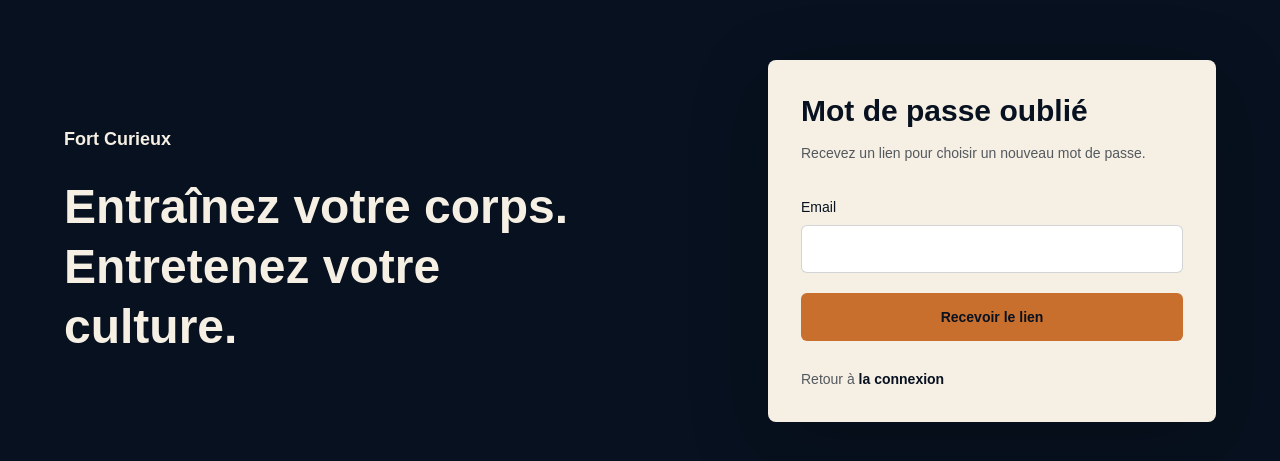
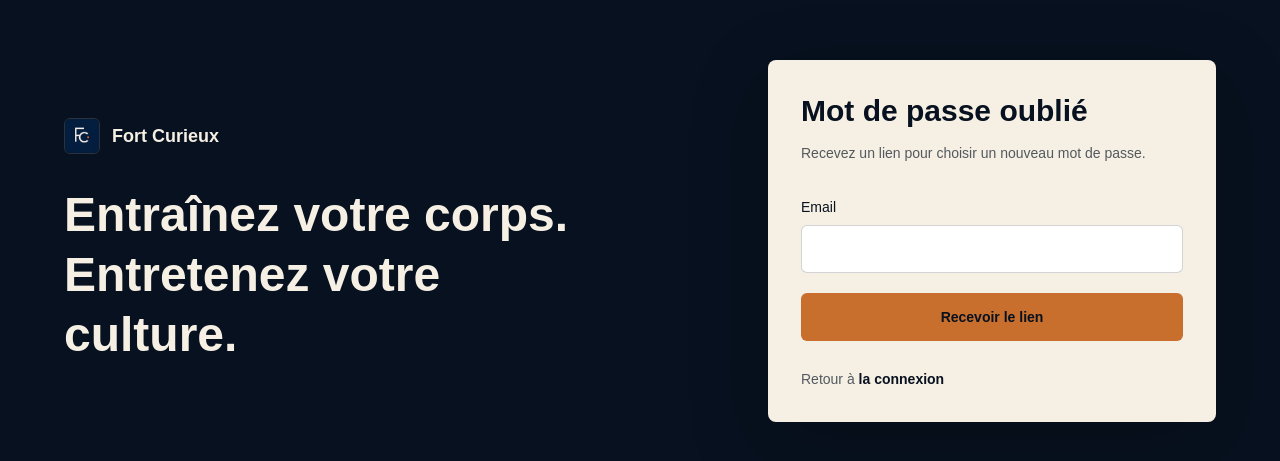
Before and after one commit to fabproductbuilder/fort-curieux, a Next.js app: page /mot-de-passe-oublie in a window 1280 px wide. Shown: the part 159-620 px from the top of the page. Built offline with nearby package versions, Linux system fonts and the light colour scheme.

Commit message:
Unify Fort Curieux brand mark

```diff
--- a/src/app/app/culture/page.tsx
+++ b/src/app/app/culture/page.tsx
@@ -1,5 +1,6 @@
 import Link from "next/link";
 import { redirect } from "next/navigation";
+import { BrandMark } from "@/components/brand/brand-mark";
 import { createClient } from "@/lib/supabase/server";
 import type { CultureCategory, CultureCollection } from "@/types/culture";
 
@@ -119,9 +120,7 @@ export default async function CulturePage() {
 			<section className="mx-auto flex min-h-[calc(100vh-3rem)] w-full max-w-5xl flex-col gap-8 sm:min-h-[calc(100vh-4rem)] sm:gap-10">
 				<header className="flex flex-col gap-4 border-b border-ivory/15 pb-5 sm:flex-row sm:items-center sm:justify-between">
 					<div>
-						<Link href="/app" className="inline-flex min-h-9 items-center text-lg font-semibold underline-offset-4 hover:underline">
-							Fort Curieux
-						</Link>
+						<BrandMark href="/app" />
 						<p className="mt-2 text-sm text-ivory/58">Culture</p>
 					</div>
 					<Link href="/app" className="inline-flex h-11 w-full items-center justify-center rounded-md border border-ivory/25 px-4 text-sm font-semibold text-ivory transition hover:border-accent hover:text-accent sm:w-auto">
--- a/src/app/app/culture/quiz/page.tsx
+++ b/src/app/app/culture/quiz/page.tsx
@@ -1,5 +1,6 @@
 import Link from "next/link";
 import { redirect } from "next/navigation";
+import { BrandMark } from "@/components/brand/brand-mark";
 import { CultureOralQuiz, type CultureOralQuizQuestion } from "@/components/culture/culture-oral-quiz";
 import { createClient } from "@/lib/supabase/server";
 import type { CultureCategory, CultureCollection } from "@/types/culture";
@@ -97,9 +98,7 @@ export default async function CultureQuizPage() {
 			<section className="mx-auto flex min-h-[calc(100vh-3rem)] w-full max-w-3xl flex-col gap-8 sm:min-h-[calc(100vh-4rem)] sm:gap-10">
 				<header className="flex flex-col gap-4 border-b border-ivory/15 pb-5 sm:flex-row sm:items-center sm:justify-between">
 					<div>
-						<Link href="/app" className="inline-flex min-h-9 items-center text-lg font-semibold underline-offset-4 hover:underline">
-							Fort Curieux
-						</Link>
+						<BrandMark href="/app" />
 						<p className="mt-2 text-sm text-ivory/58">
 							<Link href="/app/culture" className="underline-offset-4 hover:text-accent hover:underline">
 								Culture
--- a/src/app/app/culture/session/page.tsx
+++ b/src/app/app/culture/session/page.tsx
@@ -1,5 +1,6 @@
 import Link from "next/link";
 import { redirect } from "next/navigation";
+import { BrandMark } from "@/components/brand/brand-mark";
 import { CultureSession, type CultureSessionQuestion } from "@/components/culture/culture-session";
 import { createClient } from "@/lib/supabase/server";
 import type { CultureCategory, CultureCollection } from "@/types/culture";
@@ -203,9 +204,7 @@ export default async function CultureSessionPage() {
 			<section className="mx-auto flex min-h-[calc(100vh-3rem)] w-full max-w-3xl flex-col gap-8 sm:min-h-[calc(100vh-4rem)] sm:gap-10">
 				<header className="flex flex-col gap-4 border-b border-ivory/15 pb-5 sm:flex-row sm:items-center sm:justify-between">
 					<div>
-						<Link href="/app" className="inline-flex min-h-9 items-center text-lg font-semibold underline-offset-4 hover:underline">
-							Fort Curieux
-						</Link>
+						<BrandMark href="/app" />
 						<p className="mt-2 text-sm text-ivory/58">
 							<Link href="/app/culture" className="underline-offset-4 hover:text-accent hover:underline">
 								Culture
--- a/src/app/app/page.tsx
+++ b/src/app/app/page.tsx
@@ -1,6 +1,6 @@
 import { redirect } from "next/navigation";
 import Link from "next/link";
-import Image from "next/image";
+import { BrandMark } from "@/components/brand/brand-mark";
 import { createClient } from "@/lib/supabase/server";
 import { signOutAction } from "./actions";
 
@@ -22,10 +22,7 @@ export default async function AppPage() {
 		<main className="min-h-screen bg-night px-4 py-6 text-ivory sm:px-10 sm:py-8 lg:px-16">
 			<section className="mx-auto flex min-h-[calc(100vh-3rem)] w-full max-w-5xl flex-col justify-between gap-10 sm:min-h-[calc(100vh-4rem)] sm:gap-12">
 				<header className="flex flex-col gap-3 border-b border-ivory/15 pb-5 sm:flex-row sm:items-center sm:justify-between">
-					<div className="flex items-center gap-3">
-						<Image src="/icons/icon-192.png" alt="" width={36} height={36} priority className="h-9 w-9 rounded-md border border-ivory/15" />
-						<p className="text-lg font-semibold">Fort Curieux</p>
-					</div>
+					<BrandMark priority />
 					<p className="break-all text-sm text-ivory/68 sm:break-normal">{email}</p>
 				</header>
 
--- a/src/app/app/sport/historique/page.tsx
+++ b/src/app/app/sport/historique/page.tsx
@@ -1,5 +1,6 @@
 import Link from "next/link";
 import { redirect } from "next/navigation";
+import { BrandMark } from "@/components/brand/brand-mark";
 import { PERCEIVED_EFFORT_LABELS, SPORT_OCCURRENCE_STATUS_LABELS, WEEK_DAYS } from "@/lib/sport/constants";
 import { formatSportResult, formatSportTarget } from "@/lib/sport/format";
 import { formatDateForDatabase, getCurrentWeekMonday, getWeekDays } from "@/lib/sport/week";
@@ -165,9 +166,7 @@ export default async function SportHistoryPage() {
 			<section className="mx-auto flex w-full max-w-5xl flex-col gap-8 sm:gap-10">
 				<header className="flex flex-col gap-4 border-b border-ivory/15 pb-5 sm:flex-row sm:items-center sm:justify-between">
 					<div>
-						<Link href="/app" className="inline-flex min-h-9 items-center text-lg font-semibold underline-offset-4 hover:underline">
-							Fort Curieux
-						</Link>
+						<BrandMark href="/app" />
 						<p className="mt-2 text-sm text-ivory/58">
 							<Link href="/app/sport" className="inline-flex min-h-8 items-center underline-offset-4 hover:underline">
 								Sport
--- a/src/app/app/sport/page.tsx
+++ b/src/app/app/sport/page.tsx
@@ -1,5 +1,6 @@
 import Link from "next/link";
 import { redirect } from "next/navigation";
+import { BrandMark } from "@/components/brand/brand-mark";
 import { WEEK_DAYS } from "@/lib/sport/constants";
 import { formatDateForDatabase, formatFrenchDate, getCurrentWeekMonday, getWeekDays } from "@/lib/sport/week";
 import { createClient } from "@/lib/supabase/server";
@@ -64,9 +65,7 @@ export default async function SportPage() {
 			<section className="mx-auto flex min-h-[calc(100vh-3rem)] w-full max-w-5xl flex-col gap-10 sm:min-h-[calc(100vh-4rem)] sm:gap-12">
 				<header className="flex flex-col gap-4 border-b border-ivory/15 pb-5 sm:flex-row sm:items-center sm:justify-between">
 					<div>
-						<Link href="/app" className="inline-flex min-h-9 items-center text-lg font-semibold underline-offset-4 hover:underline">
-							Fort Curieux
-						</Link>
+						<BrandMark href="/app" />
 						<p className="mt-2 text-sm text-ivory/58">Sport</p>
 					</div>
 					<Link href="/app" className="inline-flex h-11 w-full items-center justify-center rounded-md border border-ivory/25 px-4 text-sm font-semibold text-ivory transition hover:border-accent hover:text-accent sm:w-auto">
--- a/src/app/app/sport/semaine-actuelle/page.tsx
+++ b/src/app/app/sport/semaine-actuelle/page.tsx
@@ -1,5 +1,6 @@
 import Link from "next/link";
 import { redirect } from "next/navigation";
+import { BrandMark } from "@/components/brand/brand-mark";
 import { CurrentWeekManager, type CurrentWeekDay, type CurrentWeekOccurrence } from "@/components/sport/current-week-manager";
 import { createClient } from "@/lib/supabase/server";
 import { formatDateForDatabase, formatFrenchDate, getCurrentWeekMonday, getWeekDays } from "@/lib/sport/week";
@@ -61,9 +62,7 @@ export default async function SemaineActuellePage() {
 			<section className="mx-auto flex w-full max-w-7xl flex-col gap-8 sm:gap-10">
 				<header className="flex flex-col gap-4 border-b border-ivory/15 pb-5 sm:flex-row sm:items-center sm:justify-between">
 					<div>
-						<Link href="/app" className="inline-flex min-h-9 items-center text-lg font-semibold underline-offset-4 hover:underline">
-							Fort Curieux
-						</Link>
+						<BrandMark href="/app" />
 						<p className="mt-2 text-sm text-ivory/58">
 							<Link href="/app/sport" className="inline-flex min-h-8 items-center underline-offset-4 hover:underline">
 								Sport
--- a/src/app/app/sport/semaine-type/page.tsx
+++ b/src/app/app/sport/semaine-type/page.tsx
@@ -1,5 +1,6 @@
 import Link from "next/link";
 import { redirect } from "next/navigation";
+import { BrandMark } from "@/components/brand/brand-mark";
 import { SportTemplateManager } from "@/components/sport/sport-template-manager";
 import { createClient } from "@/lib/supabase/server";
 import type { MeasurementType, SportTemplate } from "@/types/sport";
@@ -43,9 +44,7 @@ export default async function SemaineTypePage() {
 			<section className="mx-auto flex w-full max-w-7xl flex-col gap-8 sm:gap-10">
 				<header className="flex flex-col gap-4 border-b border-ivory/15 pb-5 sm:flex-row sm:items-center sm:justify-between">
 					<div>
-						<Link href="/app" className="inline-flex min-h-9 items-center text-lg font-semibold underline-offset-4 hover:underline">
-							Fort Curieux
-						</Link>
+						<BrandMark href="/app" />
 						<p className="mt-2 text-sm text-ivory/58">
 							<Link href="/app/sport" className="inline-flex min-h-8 items-center underline-offset-4 hover:underline">
 								Sport
--- a/src/app/page.tsx
+++ b/src/app/page.tsx
@@ -1,5 +1,5 @@
 import Link from "next/link";
-import Image from "next/image";
+import { BrandMark } from "@/components/brand/brand-mark";
 import { createClient } from "@/lib/supabase/server";
 
 const pillars = [
@@ -22,10 +22,7 @@ export default async function Home() {
 		<main className="min-h-screen bg-night text-ivory">
 			<section className="mx-auto flex min-h-screen w-full max-w-6xl flex-col justify-between px-6 py-8 sm:px-10 lg:px-16">
 				<header className="flex flex-col gap-4 border-b border-ivory/15 pb-5 sm:flex-row sm:items-center sm:justify-between">
-					<div className="flex items-center gap-3">
-						<Image src="/icons/icon-192.png" alt="" width={36} height={36} priority className="h-9 w-9 rounded-md border border-ivory/15" />
-						<p className="text-lg font-semibold">Fort Curieux</p>
-					</div>
+					<BrandMark priority />
 					<nav className="flex w-full flex-col gap-2 sm:w-auto sm:flex-row sm:items-center" aria-label="Accès au compte">
 						{isAuthenticated ? (
 							<Link
--- a/src/components/auth/auth-shell.tsx
+++ b/src/components/auth/auth-shell.tsx
@@ -1,3 +1,5 @@
+import { BrandMark } from "@/components/brand/brand-mark";
+
 type AuthShellProps = {
 	title: string;
 	subtitle: string;
@@ -9,7 +11,7 @@ export function AuthShell({ title, subtitle, children }: AuthShellProps) {
 		<main className="min-h-screen bg-night px-6 py-8 text-ivory sm:px-10 lg:px-16">
 			<section className="mx-auto grid min-h-[calc(100vh-4rem)] w-full max-w-6xl items-center gap-12 lg:grid-cols-[0.85fr_1fr]">
 				<div className="max-w-xl">
-					<p className="text-lg font-semibold">Fort Curieux</p>
+					<BrandMark priority />
 					<p className="mt-6 max-w-lg text-4xl font-semibold leading-tight sm:text-5xl">
 						Entraînez votre corps. Entretenez votre culture.
 					</p>
--- /dev/null
+++ b/src/components/brand/brand-mark.tsx
@@ -0,0 +1,33 @@
+import Image from "next/image";
+import Link from "next/link";
+
+type BrandMarkProps = {
+	className?: string;
+	href?: string;
+	priority?: boolean;
+};
+
+function joinClasses(...classes: Array<string | undefined>): string {
+	return classes.filter(Boolean).join(" ");
+}
+
+export function BrandMark({ className, href, priority = false }: BrandMarkProps) {
+	const content = (
+		<>
+			<Image src="/icons/icon-192.png" alt="" width={36} height={36} priority={priority} className="h-9 w-9 rounded-md border border-ivory/15" />
+			<span>Fort Curieux</span>
+		</>
+	);
+
+	const baseClassName = joinClasses("inline-flex min-h-9 items-center gap-3 text-lg font-semibold", className);
+
+	if (href) {
+		return (
+			<Link href={href} className={joinClasses(baseClassName, "underline-offset-4 hover:underline")}>
+				{content}
+			</Link>
+		);
+	}
+
+	return <div className={baseClassName}>{content}</div>;
+}
```
